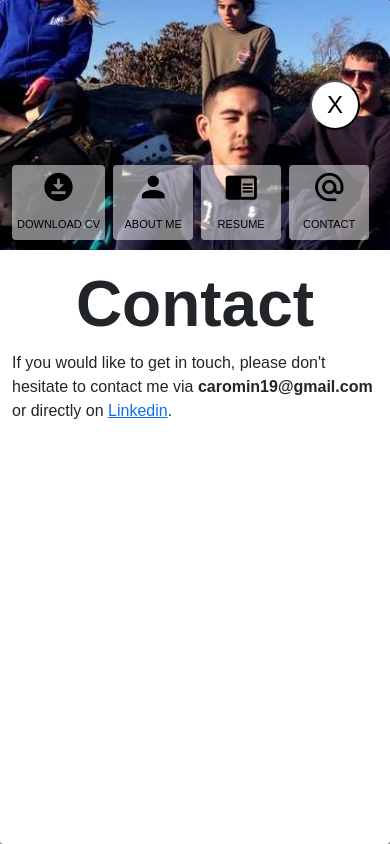
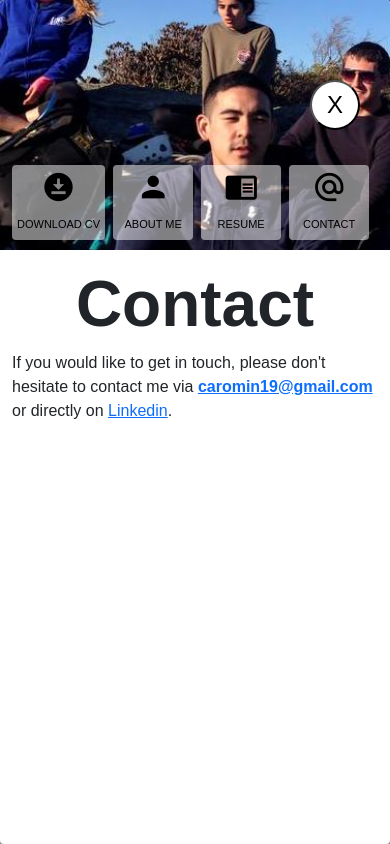
Before and after one commit to Caromin/CarominResume, an Angular app: page / in a window 390 px wide. Both pictures are taken after a click on the button "CONTACT". Built offline with nearby package versions, Linux system fonts and the light colour scheme.

Commit message:
tweaks to banner and email link

```diff
--- a/src/app/components/aboutme-modal/aboutme-modal.component.html
+++ b/src/app/components/aboutme-modal/aboutme-modal.component.html
@@ -11,5 +11,5 @@
     <br><br>
     {{userInfo.aboutmePara3}}
     <br><br>
-    {{userInfo.aboutmePara4}}<span class="fw-bold">{{userInfo.email}}.</span>
+    {{userInfo.aboutmePara4}}<a [href]="'mailto:' + userInfo.email" class="fw-bold">{{userInfo.email}}</a>
 </div>
--- a/src/app/components/contact-modal/contact-modal.component.html
+++ b/src/app/components/contact-modal/contact-modal.component.html
@@ -2,6 +2,6 @@
     <app-modal-title [title]="title"></app-modal-title>
 </div>
 <div class="container">
-    If you would like to get in touch, please don't hesitate to contact me via <span class="fw-bold">{{userInfo.email}}</span> or directly on
+    If you would like to get in touch, please don't hesitate to contact me via <a [href]="'mailto:' + userInfo.email" class="fw-bold">{{userInfo.email}}</a> or directly on
     <a target="_blank" href="{{userInfo.linkedin}}">Linkedin</a>.
 </div>
--- a/src/styles.scss
+++ b/src/styles.scss
@@ -59,7 +59,7 @@ body { margin: 0; font-family: 'Poppins', sans-serif }
     }
 
     @media (max-width: 600px) {
-        .modalBanner {
+        .modalBanner, .mobileBanner {
             min-height: 250px;
             max-height: 250px;
             background-position: top;
```
